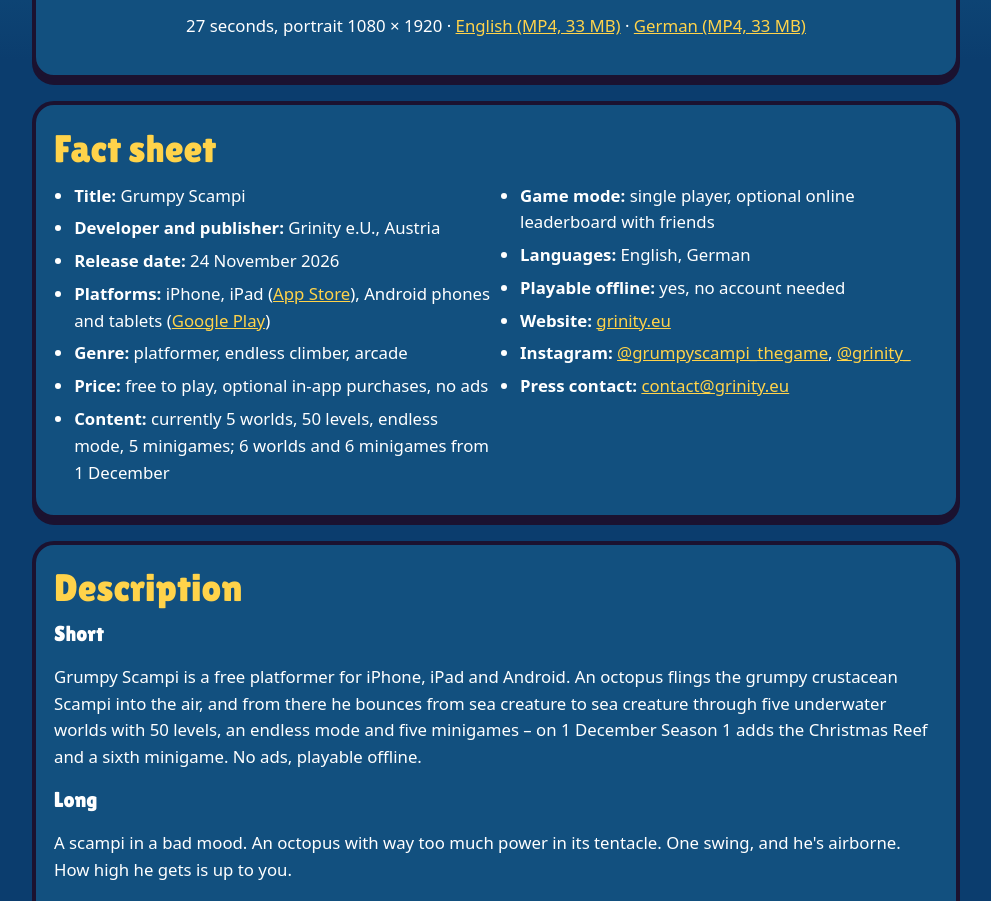
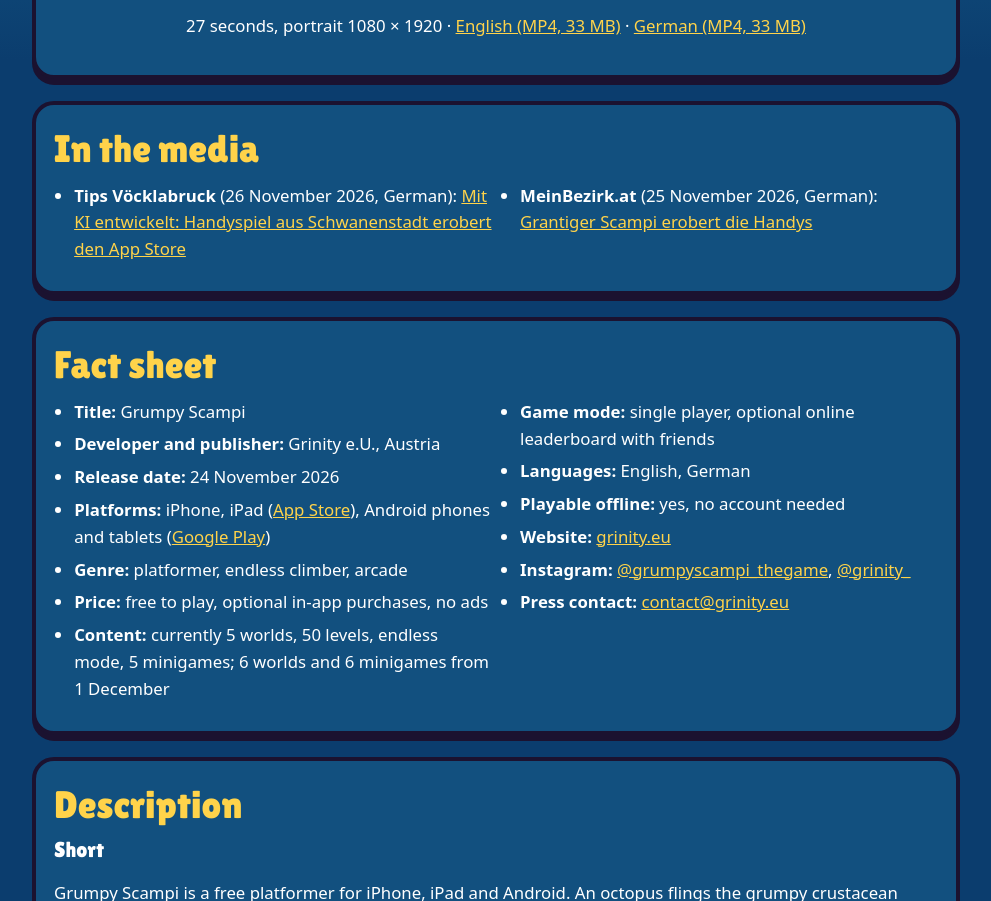
Before and after one commit to Patgrin/grinity-website, a plain HTML site: page en/press/index.html in a window 1280 px wide. Shown: the part 840-1741 px from the top of the page, without its empty margins (144-1135 px from the left). Drawn offline with Linux system fonts and the light colour scheme.

Commit message:
Pressekit: In den Medien (Tips, MeinBezirk)

```diff
--- a/en/press/index.html
+++ b/en/press/index.html
@@ -42,6 +42,14 @@
 <h2 id="trailer">Trailer</h2>
 <video controls playsinline preload="none" poster="/img/trailer_poster_en.jpg" width="540" height="960" style="width:100%;max-width:360px;height:auto;display:block;margin:0 auto;border:4px solid #1b1230;border-radius:16px;background:#0a1430"><source src="/presse/dateien/trailer/grumpy_scampi_trailer_en.mp4" type="video/mp4"></video>
 <p style="text-align:center">27 seconds, portrait 1080 × 1920 · <a href="/presse/dateien/trailer/grumpy_scampi_trailer_en.mp4" download>English (MP4, 33 MB)</a> · <a href="/presse/dateien/trailer/grumpy_scampi_trailer_de.mp4" download>German (MP4, 33 MB)</a></p>
+</section>
+
+<section class="card" aria-labelledby="media">
+<h2 id="media">In the media</h2>
+<ul class="feats">
+<li><strong>Tips Vöcklabruck</strong> (26 November 2026, German): <a href="https://www.tips.at/nachrichten/voecklabruck/land-leute/743594-mit-ki-entwickelt-handyspiel-aus-schwanenstadt-erobert-den-app-store" rel="noopener" target="_blank">Mit KI entwickelt: Handyspiel aus Schwanenstadt erobert den App Store</a></li>
+<li><strong>MeinBezirk.at</strong> (25 November 2026, German): <a href="https://www.meinbezirk.at/voecklabruck/c-regionauten-community/grantiger-scampi-erobert-die-handys_a9035160" rel="noopener" target="_blank">Grantiger Scampi erobert die Handys</a></li>
+</ul>
 </section>
 
 <section class="card" aria-labelledby="facts">
```
Also changed, not shown: presse/index.html (+8 -0 lines).
